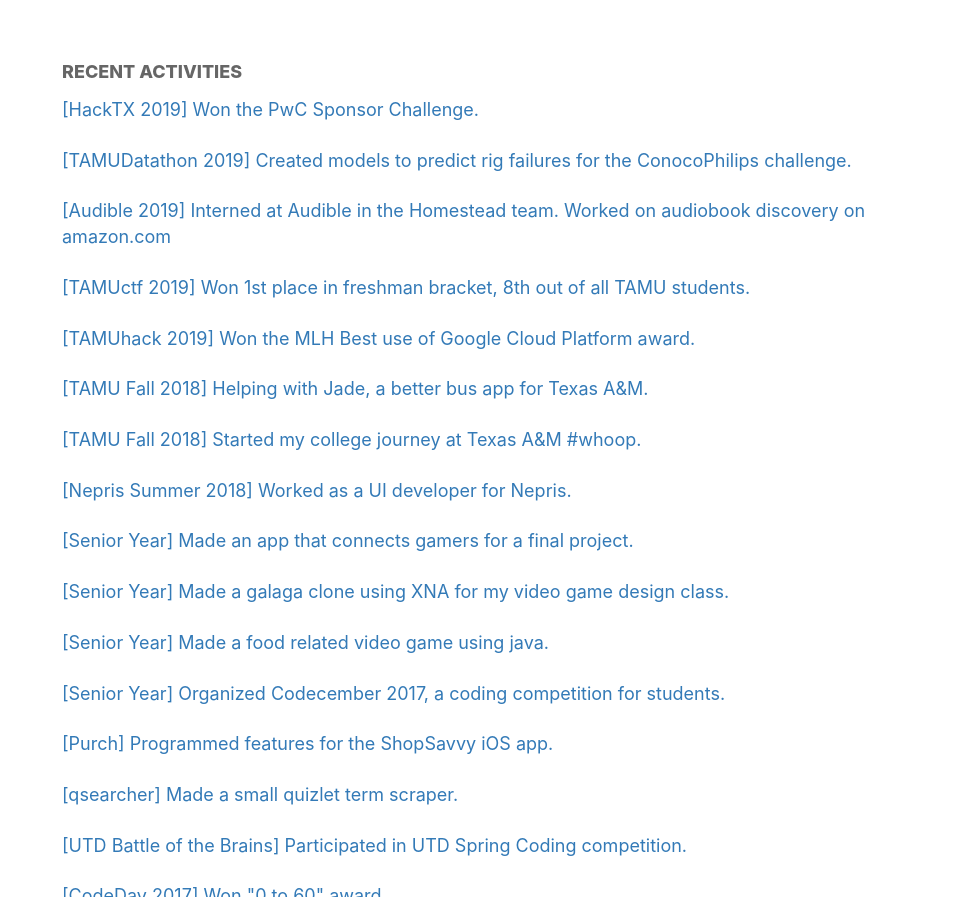
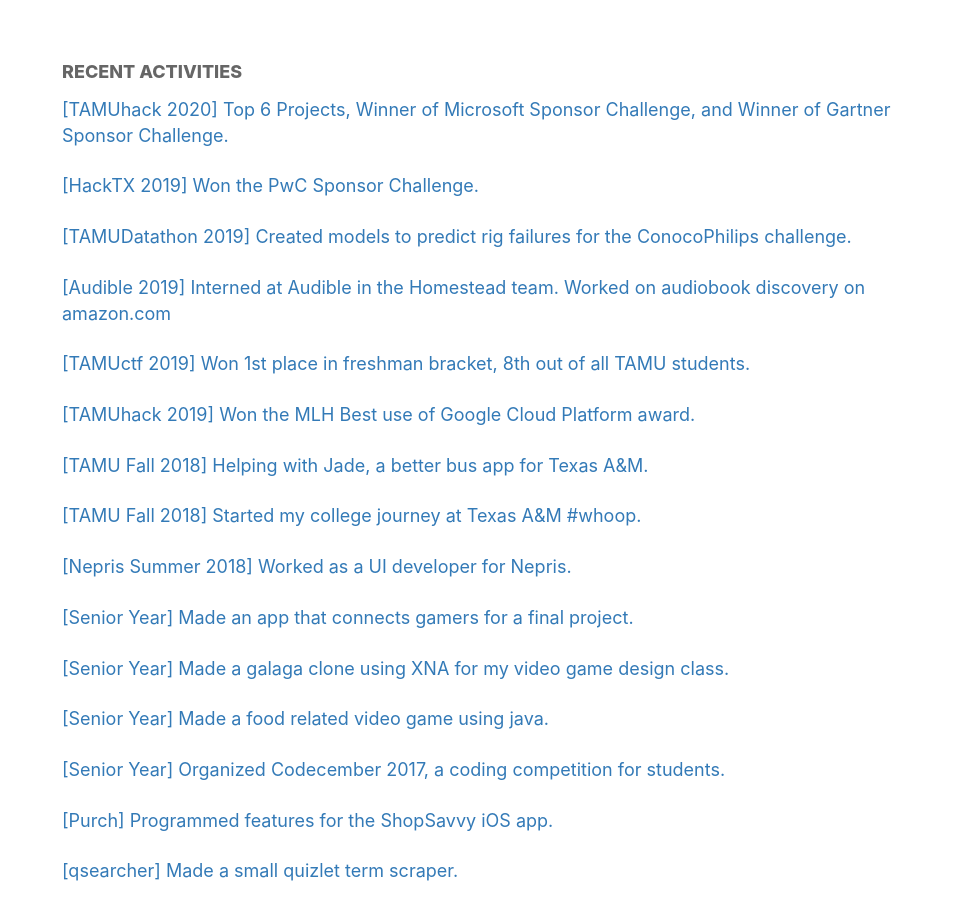
Before and after one commit to geooot/geooot.github.io, a plain HTML site: page index.html in a window 1280 px wide. Shown: the part 1422-2319 px from the top of the page, without its empty margins (153-1126 px from the left). Drawn offline with Linux system fonts and the light colour scheme.

Commit message:
added tamuhack stuff

```diff
--- a/index.html
+++ b/index.html
@@ -312,6 +312,7 @@
 				<div class="row" style="margin-top: 10px;">
 					<div class="col-md-12">
 						<h4 style="font-weight:800; margin-top:25px; color: #666; margin-bottom: 15px;">RECENT ACTIVITIES</h4>
+						<p class="itm"><a target="_blank" href="/helping-eye">[TAMUhack 2020] Top 6 Projects, Winner of Microsoft Sponsor Challenge, and Winner of Gartner Sponsor Challenge.</a><p></p>
 						<p class="itm"><a target="_blank" href="/fullhouse">[HackTX 2019] Won the PwC Sponsor Challenge.</a><p></p>
 						<p class="itm"><a target="_blank" href="/tamudatathon2019">[TAMUDatathon 2019] Created models to predict rig failures for the ConocoPhilips challenge.</a><p></p>
 						<p class="itm"><a target="_blank" href="https://www.amazon.com/b/?ie=UTF8&node=18145289011&ref_=topnav_storetab_adbl">[Audible 2019] Interned at Audible in the Homestead team. Worked on audiobook discovery on amazon.com</a><p></p>
```
